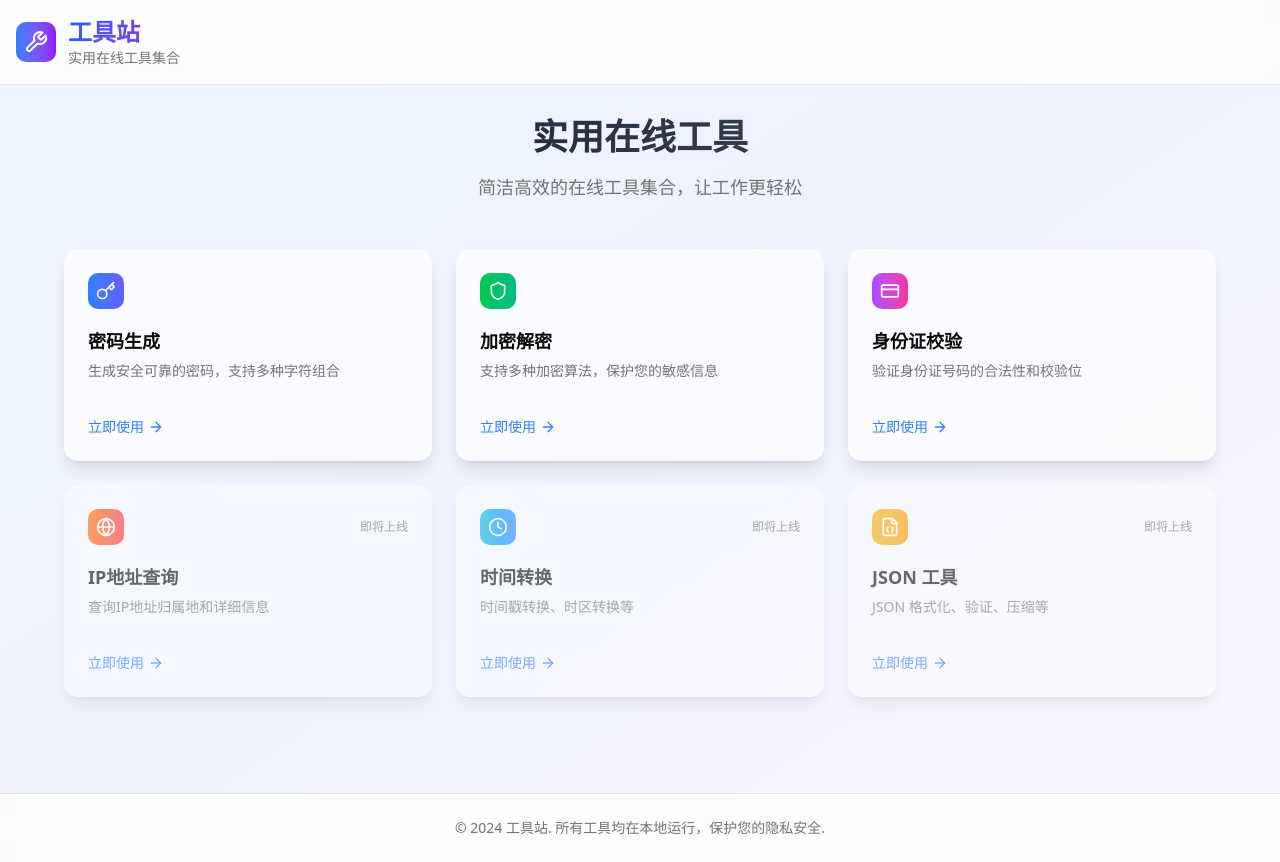
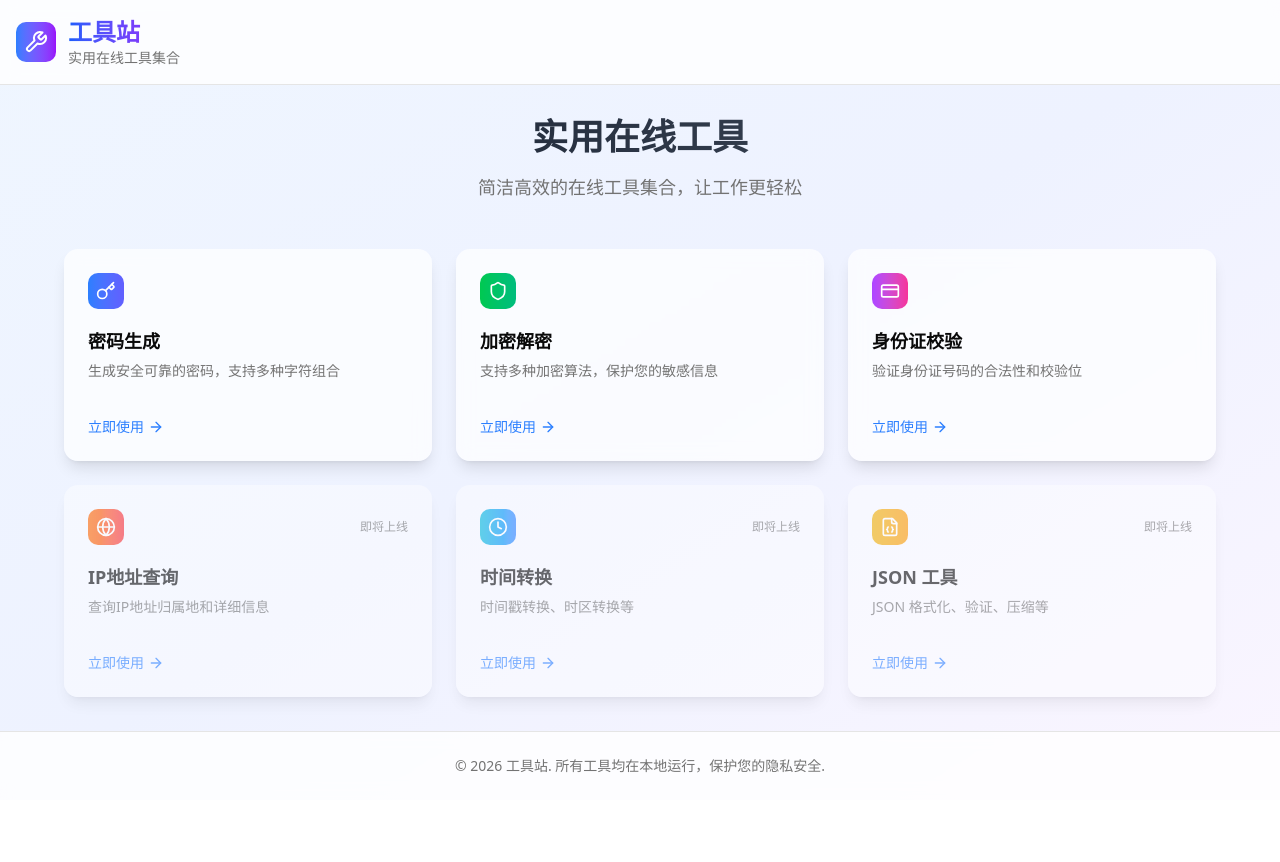
Before and after one commit to luojiego/tools-set, a React (Vite) app: page / in a window 1280 px wide. After the commit the page ends 800 px from the top, so only its background shows below. Built offline with nearby package versions, Linux system fonts and the light colour scheme.

Commit message:
fix: 将 footer 固定在页面底部并更新版权年份至 2026

```diff
--- a/src/pages/Home.jsx
+++ b/src/pages/Home.jsx
@@ -88,7 +88,7 @@ const Home = () => {
       </header>
 
       {/* Main Content */}
-      <main className="container mx-auto px-4 py-8">
+      <main className="container mx-auto px-4 py-8 pb-24">
         <div className="max-w-6xl mx-auto">
           {/* Hero Section */}
           <div className="text-center mb-12">
@@ -135,10 +135,10 @@ const Home = () => {
       </main>
 
       {/* Footer */}
-      <footer className="border-t bg-white/80 dark:bg-gray-900/80 backdrop-blur-sm mt-16">
+      <footer className="fixed bottom-0 left-0 right-0 border-t bg-white/80 dark:bg-gray-900/80 backdrop-blur-sm">
         <div className="container mx-auto px-4 py-6">
           <div className="text-center text-sm text-muted-foreground">
-            <p>© 2024 工具站. 所有工具均在本地运行，保护您的隐私安全.</p>
+            <p>© 2026 工具站. 所有工具均在本地运行，保护您的隐私安全.</p>
           </div>
         </div>
       </footer>
```
